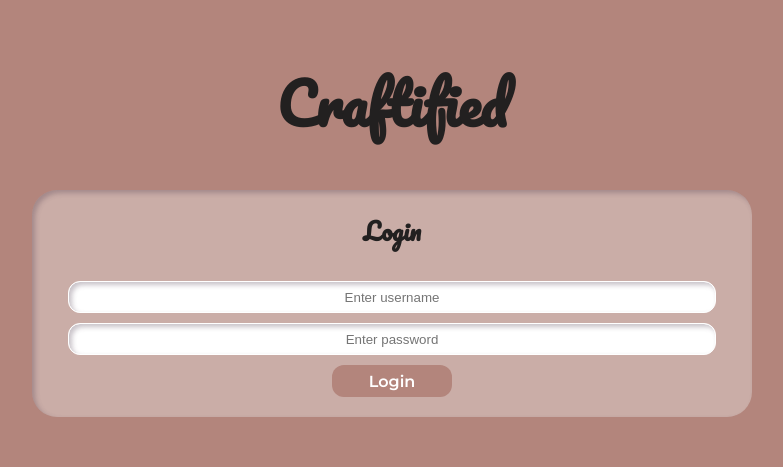
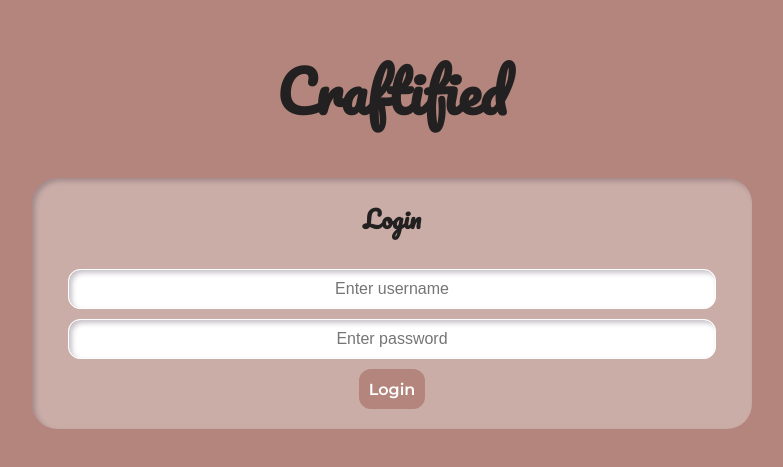
Before and after one commit to kschmitz123/diy-project-app, a React (Create React App) app in the folder client/: page / in a window 1280 px wide. Shown: the part 183-650 px from the top of the page, without its empty margins (248-1031 px from the left). Built offline with nearby package versions, Linux system fonts and the light colour scheme.

Commit message:
Make inputs and buttons larger

```diff
--- a/client/src/components/Buttons.js
+++ b/client/src/components/Buttons.js
@@ -1,8 +1,8 @@
 import styled from "styled-components/macro";
 
 export const Button = styled.button`
-  height: 2rem;
-  width: 120px;
+  padding: 10px;
+  height: 2.5rem;
   border-radius: 12px;
   background: var(--main-color);
   border: none;
--- a/client/src/components/ImageInput.js
+++ b/client/src/components/ImageInput.js
@@ -2,8 +2,8 @@ import styled from "styled-components/macro";
 
 export const ImageInput = styled.div`
   margin-bottom: 10px;
-  height: 2rem;
-  width: 120px;
+  height: 2.5rem;
+  width: 130px;
   border-radius: 12px;
   background: var(--main-color);
   border: none;
@@ -12,11 +12,10 @@ export const ImageInput = styled.div`
   position: relative;
   display: grid;
   place-items: center;
-  font-size: 0.9rem;
+  font-size: 1rem;
   input {
     opacity: 0;
-    height: 2rem;
-    width: 120px;
+    height: 2.5rem;
     position: absolute;
   }
 `;
--- a/client/src/components/InputElements.js
+++ b/client/src/components/InputElements.js
@@ -9,12 +9,15 @@ export const Form = styled.form`
 
 export const SmallInput = styled.input`
   margin: 10px 0 0;
-  height: 2rem;
+  height: 2.5rem;
   border-radius: 12px;
   width: 90%;
   border: solid 1px white;
   text-align: center;
   box-shadow: var(--main-box-shadow);
+  &&::placeholder {
+    font-size: 1rem;
+  }
 `;
 
 export const LargeInput = styled.textarea`
@@ -25,6 +28,9 @@ export const LargeInput = styled.textarea`
   border: solid 1px white;
   box-shadow: var(--main-box-shadow);
   text-align: center;
+  &&::placeholder {
+    font-size: 1rem;
+  }
 `;
 
 export const Select = styled.select`
```
